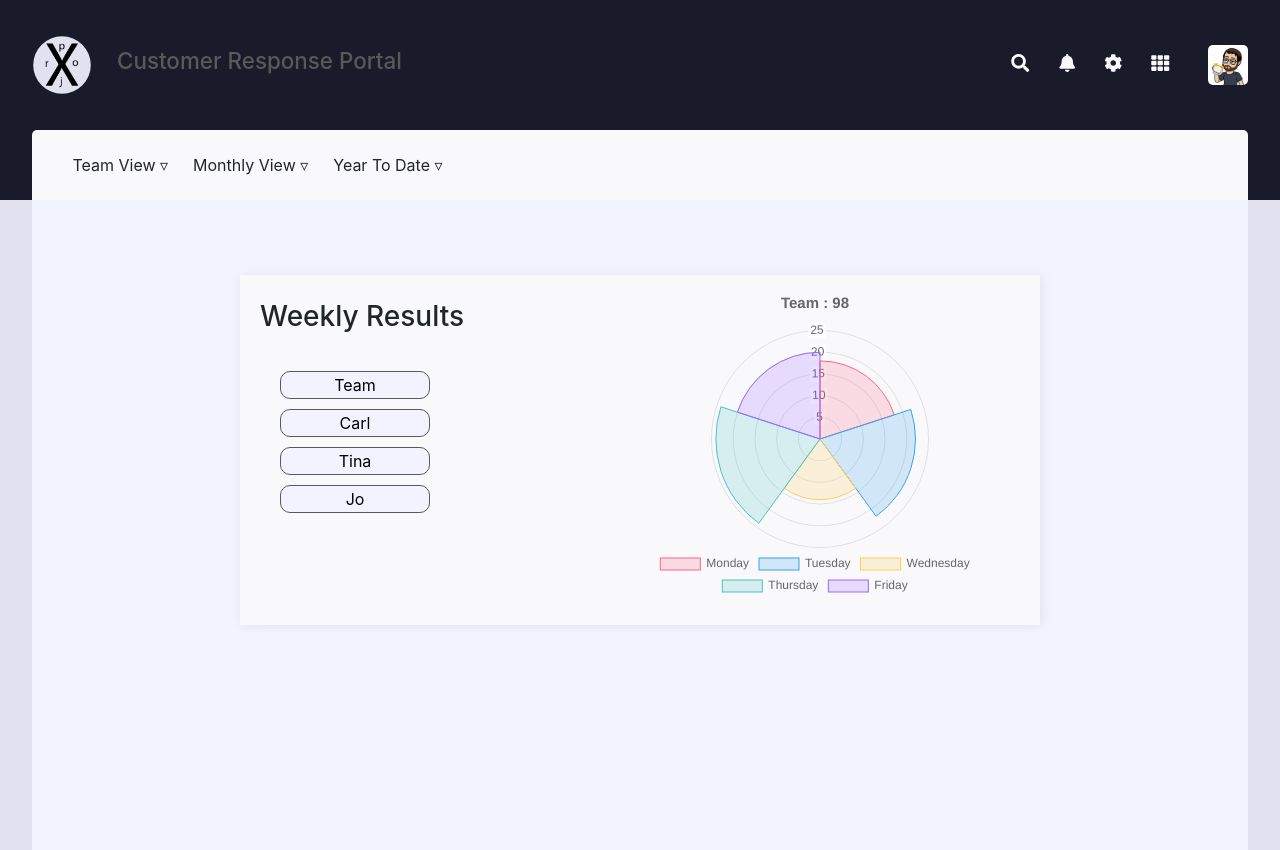
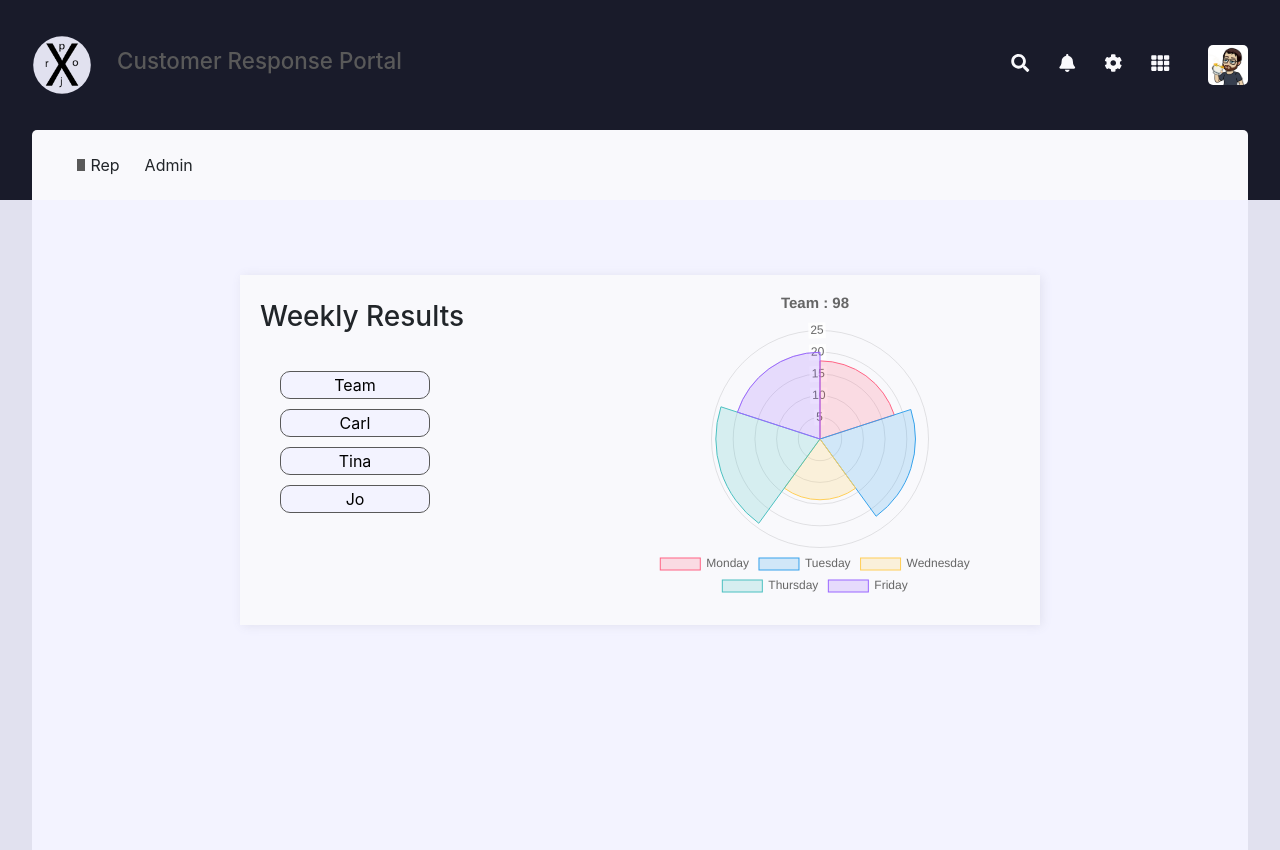
Before and after one commit to ZumDeWald/ProjX, a React (Create React App) app: page / in a window 1280 px wide. Built offline with nearby package versions, Linux system fonts and the light colour scheme.

Commit message:
Change view options to rep and admin

```diff
--- a/src/App.css
+++ b/src/App.css
@@ -71,6 +71,15 @@ nav {
   margin: auto 15px auto 10px;
 }
 
+.list-item-selected::before {
+  content: "";
+  display:inline-block;
+  width: 8px;
+  height: 12px;
+  margin: 0 5px;
+  background: var(--steel);
+}
+
 main {
   width: 100vw;
   max-width: 100%;
--- a/src/App.js
+++ b/src/App.js
@@ -29,9 +29,8 @@ function App() {
         </section>
         <nav>
           <ul className="nav-list">
-            <li className="nav-list-item">Team View &#9663;</li>
-            <li className="nav-list-item">Monthly View &#9663;</li>
-            <li className="nav-list-item">Year To Date &#9663;</li>
+            <li className="nav-list-item list-item-selected">Rep</li>
+            <li className="nav-list-item">Admin</li>
           </ul>
         </nav>
       </header>
```
